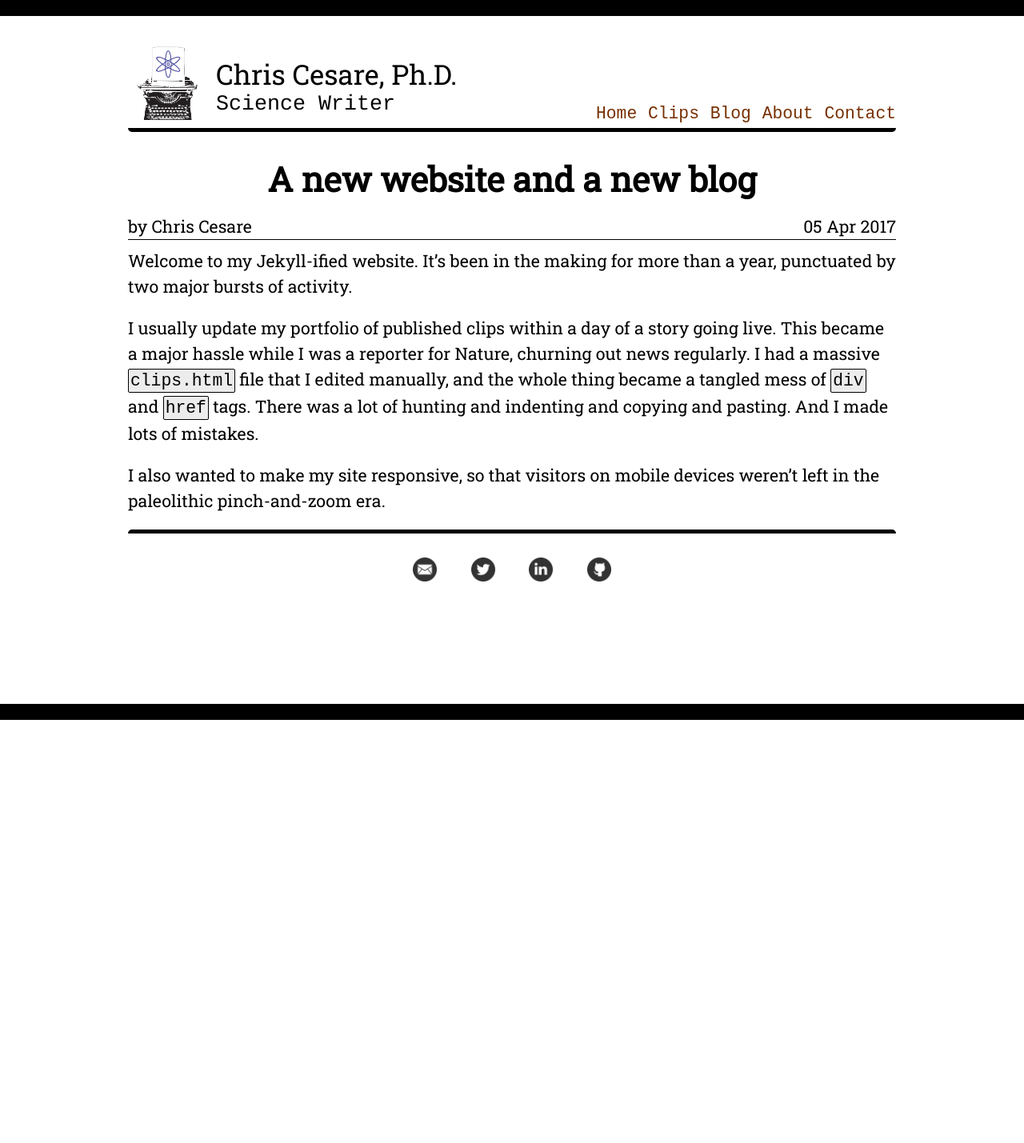
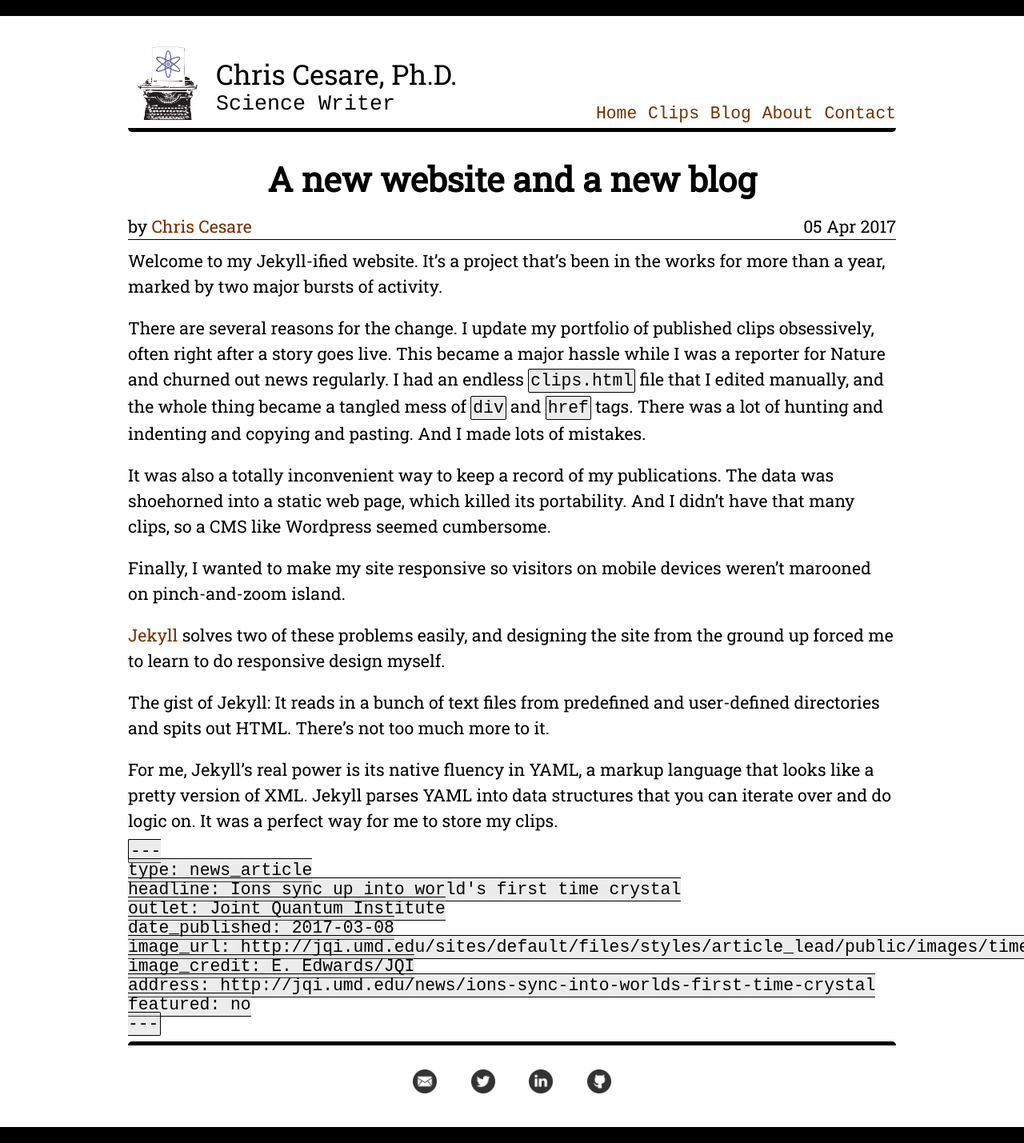
Before and after one commit to ccesare/ccesare.github.io, a Jekyll site: the page built from _posts/2017-04-05-New-website-launch.md, in a window 1280 px wide. Shown: the whole page at 80% size. Built offline with Jekyll 4.4.1, drawn with Linux system fonts in a browser that asks for light colours; before the commit the page ends 900 px from its top, so only the background shows below that.

Commit message:
Trying to get syntax highlighting to work

````diff
--- a/_config.yml
+++ b/_config.yml
@@ -5,6 +5,10 @@
 linkedin_username: chriscesare
 
 markdown: kramdown
+highligher: pygments
+kramdown:
+  input: GFM
+  syntax_highlighter: rouge
 
 collections:
   clips:
--- a/_layouts/post.html
+++ b/_layouts/post.html
@@ -2,7 +2,7 @@
 layout: default
 ---
 <h1 class="blog-title">{{ page.title }}</h1>
-<span class="blog-sub-head-left">by {{ page.author }}</span>
+<span class="blog-sub-head-left">by <a href="mailto:{{ page.author_email }}">{{ page.author }}</a></span>
 <span class="blog-sub-head-right">{{ page.date | date_to_string }}</span>
 <div class="clear"></div>
 
--- a/_posts/2017-04-05-New-website-launch.md
+++ b/_posts/2017-04-05-New-website-launch.md
@@ -3,9 +3,31 @@
 title: "A new website and a new blog"
 date: 2017-04-05
 author: Chris Cesare
+author_email: me@chriscesare.com
 ---
-Welcome to my Jekyll-ified website. It's been in the making for more than a year, punctuated by two major bursts of activity.
+Welcome to my Jekyll-ified website. It's a project that's been in the works for more than a year, marked by two major bursts of activity.
 
-I usually update my portfolio of published clips within a day of a story going live. This became a major hassle while I was a reporter for Nature, churning out news regularly. I had a massive <code>clips.html</code> file that I edited manually, and the whole thing became a tangled mess of <code>div</code> and <code>href</code> tags. There was a lot of hunting and indenting and copying and pasting. And I made lots of mistakes.
+There are several reasons for the change. I update my portfolio of published clips obsessively, often right after a story goes live. This became a major hassle while I was a reporter for Nature and churned out news regularly. I had an endless <code>clips.html</code> file that I edited manually, and the whole thing became a tangled mess of <code>div</code> and <code>href</code> tags. There was a lot of hunting and indenting and copying and pasting. And I made lots of mistakes.
 
-I also wanted to make my site responsive, so that visitors on mobile devices weren't left in the paleolithic pinch-and-zoom era.
+It was also a totally inconvenient way to keep a record of my publications. The data was shoehorned into a static web page, which killed its portability. And I didn't have that many clips, so a CMS like Wordpress seemed cumbersome.
+
+Finally, I wanted to make my site responsive so visitors on mobile devices weren't marooned on pinch-and-zoom island.
+
+[Jekyll](https://jekyllrb.com) solves two of these problems easily, and designing the site from the ground up forced me to learn to do responsive design myself.
+
+The gist of Jekyll: It reads in a bunch of text files from predefined and user-defined directories and spits out HTML. There's not too much more to it.
+
+For me, Jekyll's real power is its native fluency in YAML, a markup language that looks like a pretty version of XML. Jekyll parses YAML into data structures that you can iterate over and do logic on. It was a perfect way for me to store my clips.
+
+```yaml
+---
+type: news_article
+headline: Ions sync up into world's first time crystal
+outlet: Joint Quantum Institute
+date_published: 2017-03-08
+image_url: http://jqi.umd.edu/sites/default/files/styles/article_lead/public/images/time_crystals_gallery.jpg?itok=IWpLkusj
+image_credit: E. Edwards/JQI
+address: http://jqi.umd.edu/news/ions-sync-into-worlds-first-time-crystal
+featured: no
+---
+```
--- a/_sass/content.sass
+++ b/_sass/content.sass
@@ -28,7 +28,6 @@
 
 .feature-item
   margin-top: 20px
-  width: 100%
   text-align: center
 
 .feature-crop
@@ -104,17 +103,6 @@
   margin: 20px
   font-size: 20pt
 
-.blog-link-separator
-  //border-left: 30px solid
-  //border-color: darkgray
-  padding: 5px
-  margin-left: 30px
-  border: 1px solid
-  background-color: $code-background
-  border-color: $code-background
-  border-radius: 3px
-  //margin-left: 20px
-
 .blog-sub-head-left
   float: left
 
@@ -147,6 +135,10 @@
     margin: 0 auto
     position: relative
     padding-top: 10px
+    text-align: center
+
+  .feature-box h2
+    text-align: left
 
   .feature-item
     display: inline-block
````
Also changed, not shown: index.md (+1 -1 lines).
